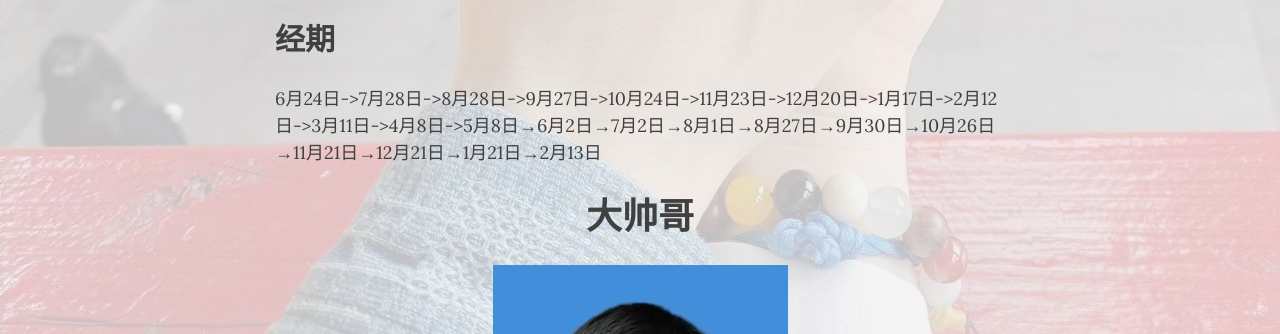
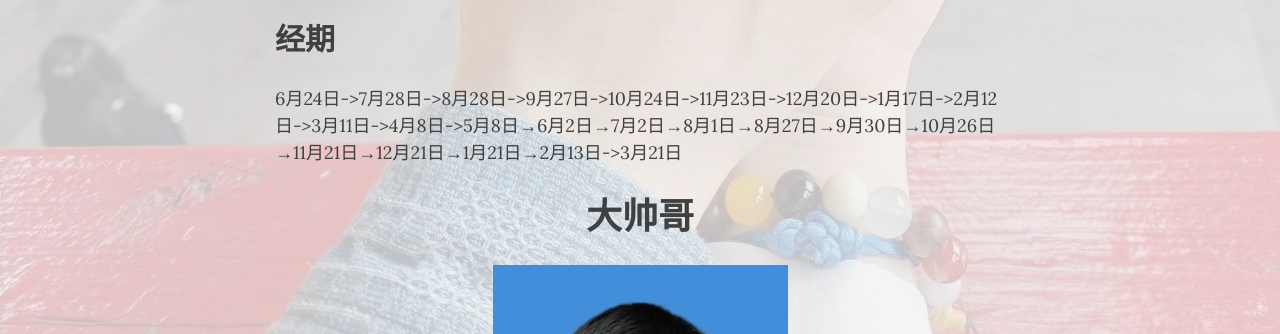
Before and after one commit to dengchenlong/dengchenlong.github.io, a Jekyll site: the page built from aboutus.markdown, in a window 1280 px wide and 900 px high, scrolled down 4261 px. Shown: the part 173-507 px from the top of the window. Built offline with Jekyll 4.4.1, drawn with Linux system fonts in a browser that asks for light colours; nearby versions of some CDN libraries; our own code applies the rules of GitHub Pages for plain Markdown files; comment, search, counter and statistics services are not loaded.

Commit message:
更新经期

```diff
--- a/aboutus.markdown
+++ b/aboutus.markdown
@@ -121,7 +121,7 @@ title: 关于我们
 
 ## 经期
 
-6月24日->7月28日->8月28日->9月27日->10月24日->11月23日->12月20日->1月17日->2月12日->3月11日->4月8日->5月8日→6月2日→7月2日→8月1日→8月27日→9月30日→10月26日→11月21日→12月21日→1月21日→2月13日
+6月24日->7月28日->8月28日->9月27日->10月24日->11月23日->12月20日->1月17日->2月12日->3月11日->4月8日->5月8日→6月2日→7月2日→8月1日→8月27日→9月30日→10月26日→11月21日→12月21日→1月21日→2月13日->3月21日
 
 # <center> 大帅哥
 
```
